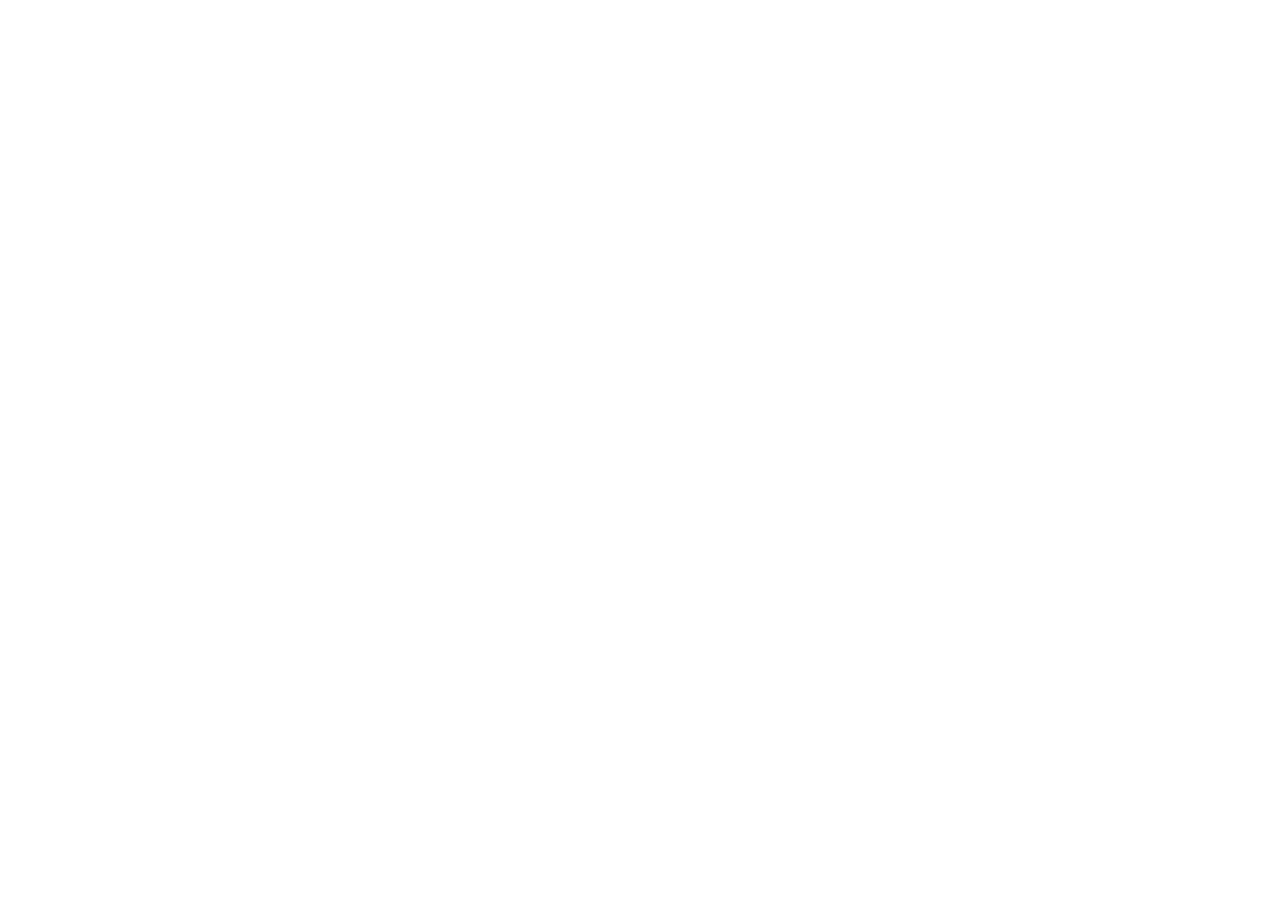
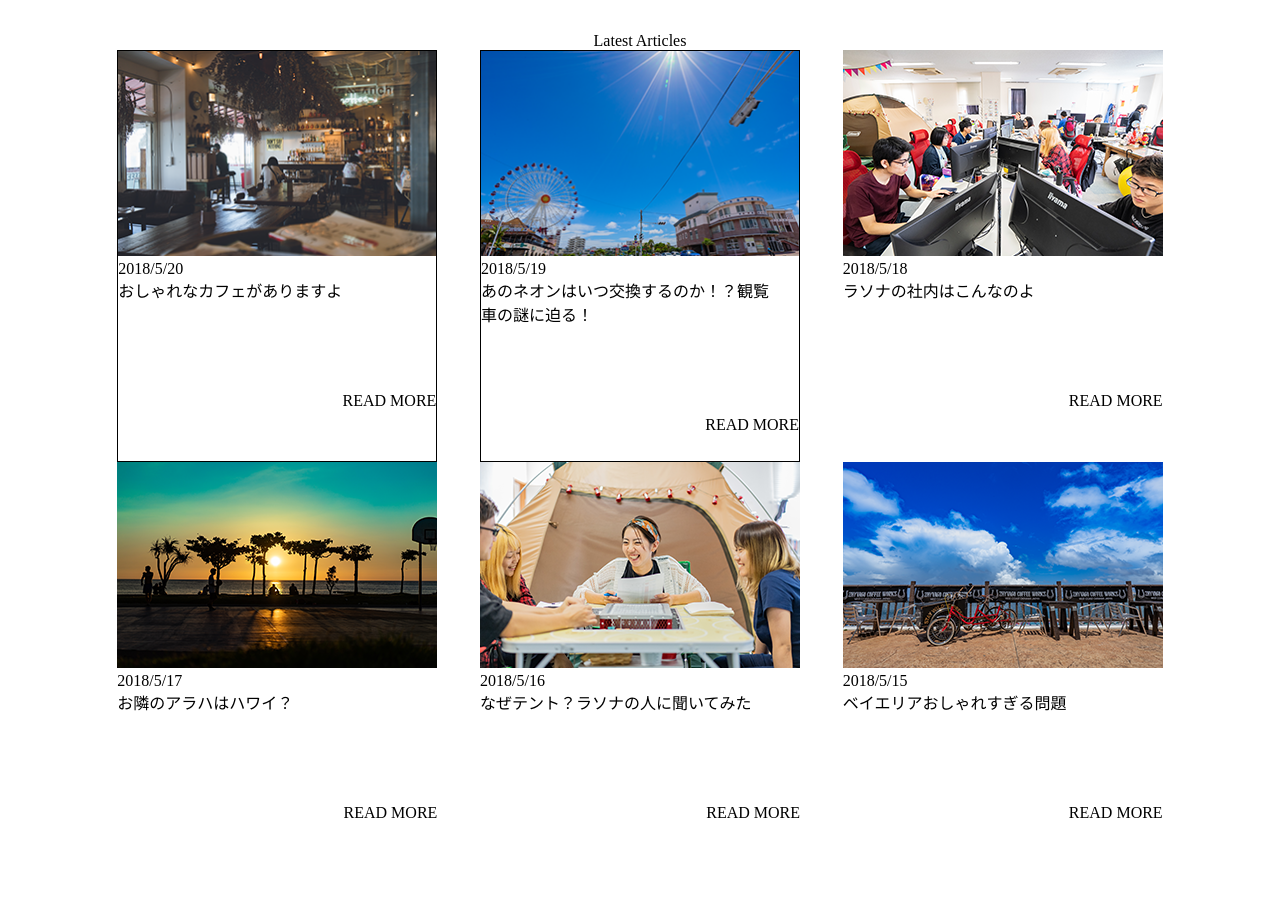
Before and after one commit to shotarohifumi/razonaojt, a PHP site: page / in a window 1280 px wide. Before the commit the page is empty. Before the commit the page ends 800 px from the top, so only its background shows below. Run offline with PHP 8.4, Linux system fonts and the light colour scheme.

Commit message:
boxたち

```diff
--- a/assets/css/style.css
+++ b/assets/css/style.css
@@ -44,4 +44,89 @@ body {
 .kv_img .kv_text_img img {
   width: 100%;
   height: auto;
+}
+
+.articles h1 {
+  text-align: center;
+}
+
+.boxes {
+  display: flex;
+  box-sizing: border-box;
+  flex-wrap: wrap;
+  justify-content: space-around;
+}
+.boxes .box1 {
+  height: 412px;
+  width: 320px;
+  border: solid 1px black;
+}
+.boxes .box1 p {
+  display: flex;
+  flex-wrap: wrap;
+}
+.boxes .box1 p:last-child {
+  padding-top: 90px;
+  justify-content: end;
+}
+.boxes .box2 {
+  height: 412px;
+  width: 320px;
+  border: solid 1px black;
+}
+.boxes .box2 p {
+  display: flex;
+  flex-wrap: wrap;
+}
+.boxes .box2 p:last-child {
+  padding-top: 90px;
+  justify-content: end;
+}
+.boxes .box3 {
+  height: 412px;
+  width: 320px;
+}
+.boxes .box3 p {
+  display: flex;
+  flex-wrap: wrap;
+}
+.boxes .box3 p:last-child {
+  padding-top: 90px;
+  justify-content: end;
+}
+.boxes .box4 {
+  height: 412px;
+  width: 320px;
+}
+.boxes .box4 p {
+  display: flex;
+  flex-wrap: wrap;
+}
+.boxes .box4 p:last-child {
+  padding-top: 90px;
+  justify-content: end;
+}
+.boxes .box5 {
+  height: 412px;
+  width: 320px;
+}
+.boxes .box5 p {
+  display: flex;
+  flex-wrap: wrap;
+}
+.boxes .box5 p:last-child {
+  padding-top: 90px;
+  justify-content: end;
+}
+.boxes .box6 {
+  height: 412px;
+  width: 320px;
+}
+.boxes .box6 p {
+  display: flex;
+  flex-wrap: wrap;
+}
+.boxes .box6 p:last-child {
+  padding-top: 90px;
+  justify-content: end;
 }/*# sourceMappingURL=style.css.map */
--- a/assets/scss/style.scss
+++ b/assets/scss/style.scss
@@ -53,3 +53,89 @@ body {
         }
     }
 }
+// shotaro's corner
+.articles h1{
+	text-align: center;
+
+}
+
+.boxes{
+	display: flex;
+	box-sizing: border-box;
+	flex-wrap: wrap;
+	justify-content: space-around;
+	.box1{
+		height: 412px;
+		width: 320px;
+		border: solid 1px black;
+		p{
+			display: flex;
+			flex-wrap: wrap;
+			&:last-child{
+				padding-top: 90px;
+				justify-content: end;
+			}
+	  }
+	}
+	.box2{
+		height: 412px;
+		width: 320px;
+		border: solid 1px black;
+		p{
+			display: flex;
+			flex-wrap: wrap;
+			&:last-child{
+				padding-top: 90px;
+				justify-content: end;
+			}
+	  }
+	}
+	.box3{
+		height: 412px;
+		width: 320px;
+		p{
+			display: flex;
+			flex-wrap: wrap;
+			&:last-child{
+				padding-top: 90px;
+				justify-content: end;
+			}
+	  }
+	}
+	.box4{
+		height: 412px;
+		width: 320px;
+		p{
+			display: flex;
+			flex-wrap: wrap;
+			&:last-child{
+				padding-top: 90px;
+				justify-content: end;
+			}
+	  }
+	}
+	.box5{
+		height: 412px;
+		width: 320px;
+		p{
+			display: flex;
+			flex-wrap: wrap;
+			&:last-child{
+				padding-top: 90px;
+				justify-content: end;
+			}
+	  }
+	}
+	.box6{
+		height: 412px;
+		width: 320px;
+		p{
+			display: flex;
+			flex-wrap: wrap;
+			&:last-child{
+				padding-top: 90px;
+				justify-content: end;
+			}
+	  }
+	}
+}
--- a/index.html
+++ b/index.html
@@ -10,6 +10,48 @@
 </head>
 <body>
 
+	<section class="articles wrapper">
+		<h1>Latest Articles</h1>
+		<div class="boxes">
+			<div class="box1">
+				<img src="./img_file/post_img_1.png" alt="cafe">
+				<p>2018/5/20</p>
+				<p>おしゃれなカフェがありますよ</p>
+				<p>READ MORE</p>
+			</div>
+			<div class="box2">
+				<img src="./img_file/post_img_2.png" alt="village">
+				<p>2018/5/19</p>
+				<p>あのネオンはいつ交換するのか！？観覧 <br> 車の謎に迫る！</p>
+				<p>READ MORE</p>
+			</div>
+			<div class="box3">
+				<img src="./img_file/post_img_3.png" alt="office">
+				<p>2018/5/18</p>
+				<p>ラソナの社内はこんなのよ</p>
+				<p>READ MORE</p>
+			</div>
+			<div class="box4">
+				<img src="./img_file/post_img_4.png" alt="araha">
+				<p>2018/5/17</p>
+				<p>お隣のアラハはハワイ？</p>
+				<p>READ MORE</p>
+			</div>
+			<div class="box5">
+				<img src="./img_file/post_img_5.png" alt="tent">
+				<p>2018/5/16</p>
+				<p>なぜテント？ラソナの人に聞いてみた</p>
+				<p>READ MORE</p>
+			</div>
+			<div class="box6">
+				<img src="./img_file/post_img_6.png" alt="bayarea">
+				<p>2018/5/15</p>
+				<p>ベイエリアおしゃれすぎる問題</p>
+				<p>READ MORE</p>
+			</div>
+		</div>
+	</section>
+
 
 
 
```
Also changed, not shown: 1 other file.
